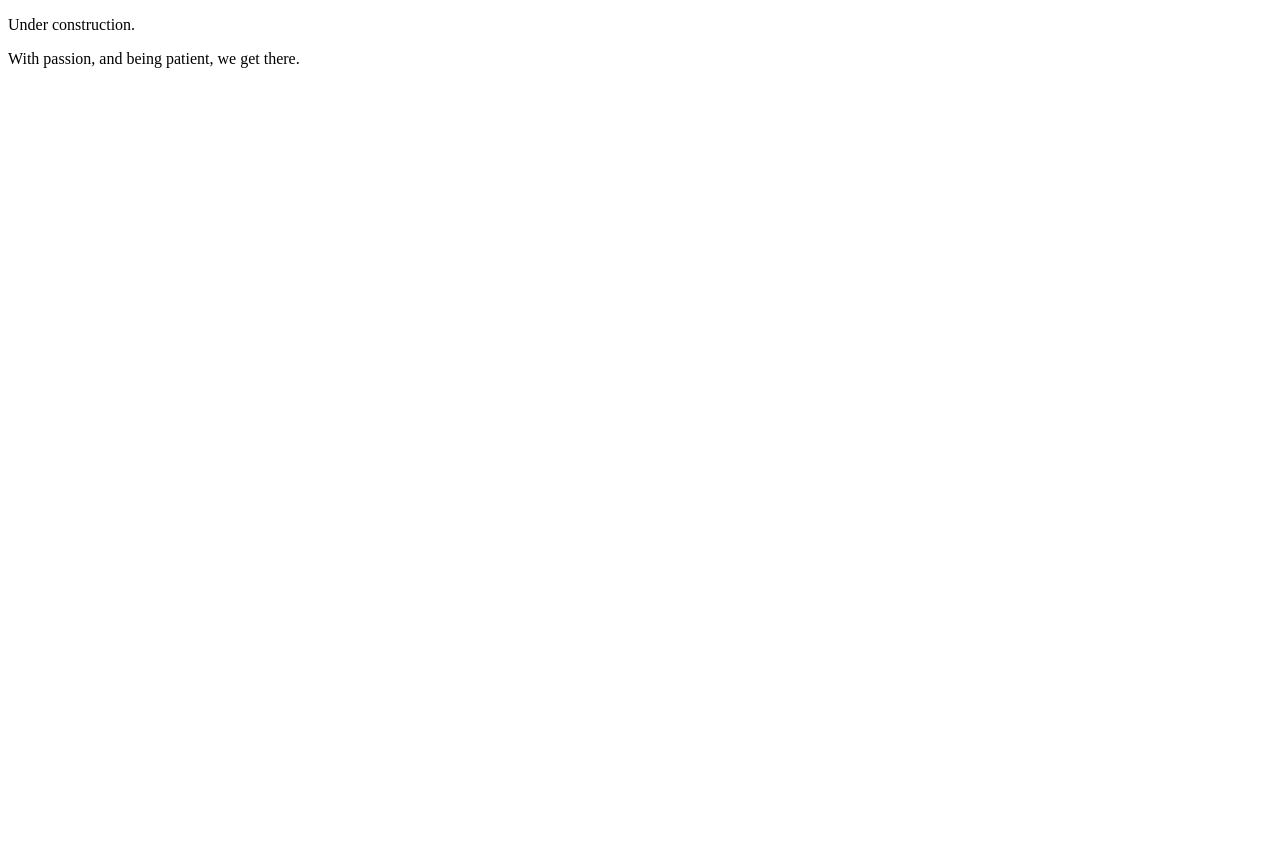
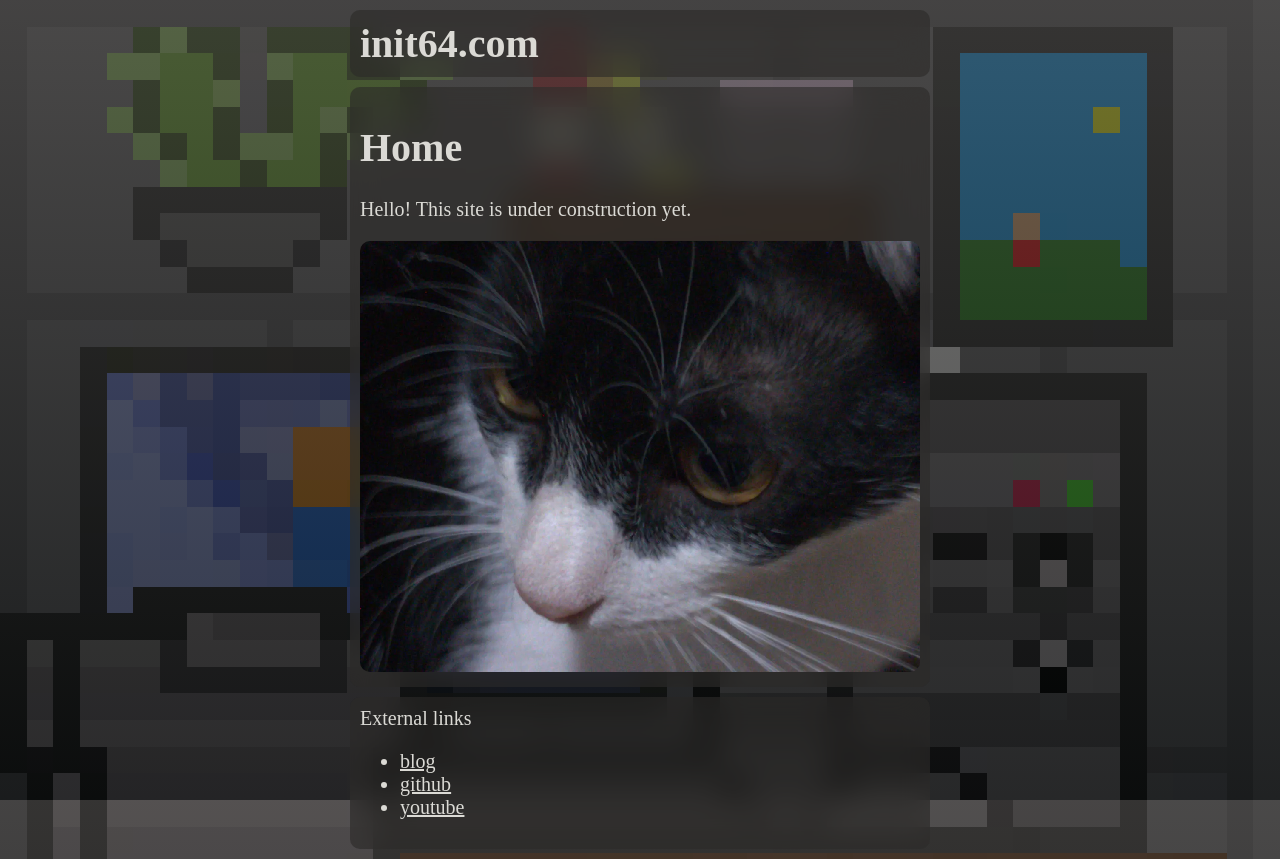
Before and after one commit to sixtyfouroftheclock/init64, a plain HTML site: page index.html in a window 1280 px wide. Before the commit the page ends 800 px from the top, so only its background shows below. Drawn offline with Linux system fonts and the light colour scheme; a web font is replaced by a local one.

Commit message:
Site has been updated

```diff
--- a/index.html
+++ b/index.html
@@ -4,11 +4,28 @@
     <meta charset="UTF-8">
     <meta name="viewport" content="width=device-width, initial-scale=1.0">
     <title>init64</title>
+    <link rel="stylesheet" href="style.css">
 </head>
 <body>
+    <header>
+        <div id="logo">
+            init64.com
+        </div>
+    </header>
     <main>
-        <p>Under construction.</p>
-        <p>With passion, and being patient, we get there.</p>
+        <h1>Home</h1>
+        <p>Hello! This site is under construction yet.</p>
+        <img src="/pictures/cat.webp" alt="cat">
     </main>
+    <footer>
+        <div id="external_links">
+            External links
+            <ul>
+                <li><a href="https://blog.init64.com/">blog</a></li>
+                <li><a href="https://github.com/sixtyfouroftheclock/">github</a></li>
+                <li><a href="https://youtube.com/@sixtyfouroftheclock/">youtube</a></li>
+            </ul>
+        </div>
+    </footer>
 </body>
 </html>
--- /dev/null
+++ b/style.css
@@ -0,0 +1,66 @@
+:root
+{
+    --font-color: #dbdad5;
+    --border-radius: 10px
+}
+img
+{
+    max-width: 100%;
+    border-radius: var(--border-radius);
+}
+@font-face
+{
+    font-family: "main_font";
+    src: url(/fonts/notosans_variable.ttf);
+}
+@font-face
+{
+    font-family: "main_font";
+    font-style: italic;
+    src: url(/fonts/notosans_variable_italic.ttf);
+}
+#logo
+{
+    font-size: 40px;
+    font-weight: bolder;
+}
+*
+{
+    font-family: "main_font";
+}
+header, main, footer
+{
+    background-color: rgba(44, 42, 41, .6);
+    backdrop-filter: blur(15px);
+    padding: 10px;
+    margin: 10px;
+    border-radius: var(--border-radius);
+}
+a:link
+{
+    color: var(--font-color)
+}
+a:visited
+{
+    color: color-mix(in srgb, var(--font-color) 80%, rgb(109, 96, 175) 40%);
+}
+a:hover
+{
+    color: color-mix(in srgb, var(--font-color) 80%, black 20%);
+}
+body
+{
+    max-width: 30em;
+
+    font-size: 20px;
+    height: 100%;
+    margin: 0 auto;
+    color: var(--font-color);
+
+    background: linear-gradient(to bottom, rgba(70, 68, 66, 0.6), rgba(0,3,3,0.6)), url("/pictures/computer_pixel_art.png");
+    background-size: cover;
+    background-repeat: no-repeat;
+    background-attachment: fixed;
+
+    image-rendering: pixelated;
+}
```
Also changed, not shown: pictures/cat.webp (added), pictures/computer_pixel_art.png (added), 2 other files.
